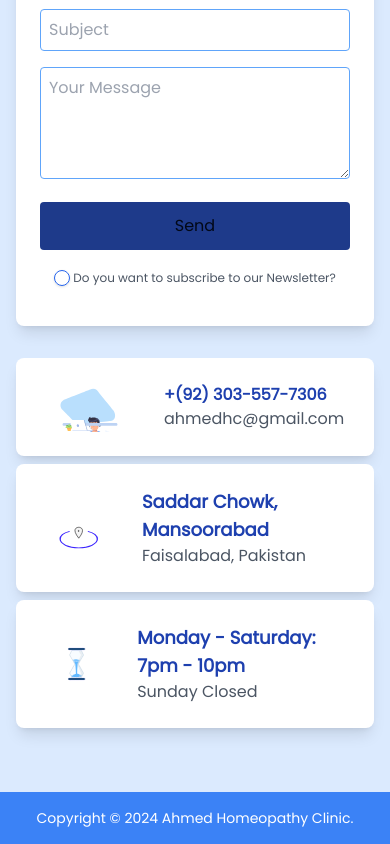
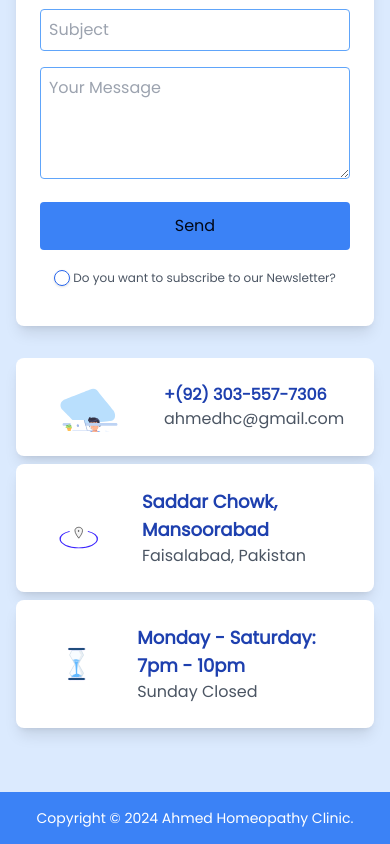
Before and after one commit to Dr-MAhmed/ahmedhc, a Next.js app: page /contact in a window 390 px wide. Shown: the part 799-1643 px from the top of the page. Built offline with nearby package versions, Linux system fonts and the light colour scheme.

Commit message:
again updated

```diff
--- a/app/contact/page.jsx
+++ b/app/contact/page.jsx
@@ -201,7 +201,7 @@ const ContactUs = () => {
                   <button
                     type="submit"
                     disabled={isLoading}
-                    className={`py-3 px-8 sm:px-12 rounded-sm w-full md:w-[300px] lg:w-[400px] text-center transition-colors ${isLoading ? 'opacity-50 cursor-not-allowed' : ''} ${isLoading ? 'bg-blue-600' : 'bg-blue-900 dark:bg-blue-500 hover:bg-blue-500 dark:hover:bg-blue-800'}`}
+                    className={`py-3 px-8 sm:px-12 rounded-sm w-full md:w-[300px] lg:w-[400px] text-center transition-colors ${isLoading ? 'opacity-50 cursor-not-allowed' : ''} ${isLoading ? 'bg-blue-600' : 'bg-blue-500 dark:bg-blue-700 hover:bg-blue-600 dark:hover:bg-blue-800'}`}
                   >
                     {isLoading ? (
                       <DNA
@@ -224,7 +224,7 @@ const ContactUs = () => {
                       onCheckedChange={(checked) => setFormData({ ...formData, subscribe: checked })}
                       name="subscribe"
                     />
-                    &nbsp; <span className='sm:text-base md:text-[14px]'>Do you want to subscribe to our Newsletter?</span>
+                    &nbsp; <span className='sm:text-base md:text-[14px] text-xs-for-small-devices'>Do you want to subscribe to our Newsletter?</span>
                   </label>
 
                 </div>
--- a/app/globals.css
+++ b/app/globals.css
@@ -144,3 +144,11 @@ body {
     box-shadow: 0 0 20px #1D4ED8, 0 0 30px #1E40AF, 0 0 40px #1D4ED8;
   }
 }
+
+
+
+@media (max-width: 360px) {
+  .text-xs-for-small-devices {
+    font-size: 11px;
+  }
+}
```
